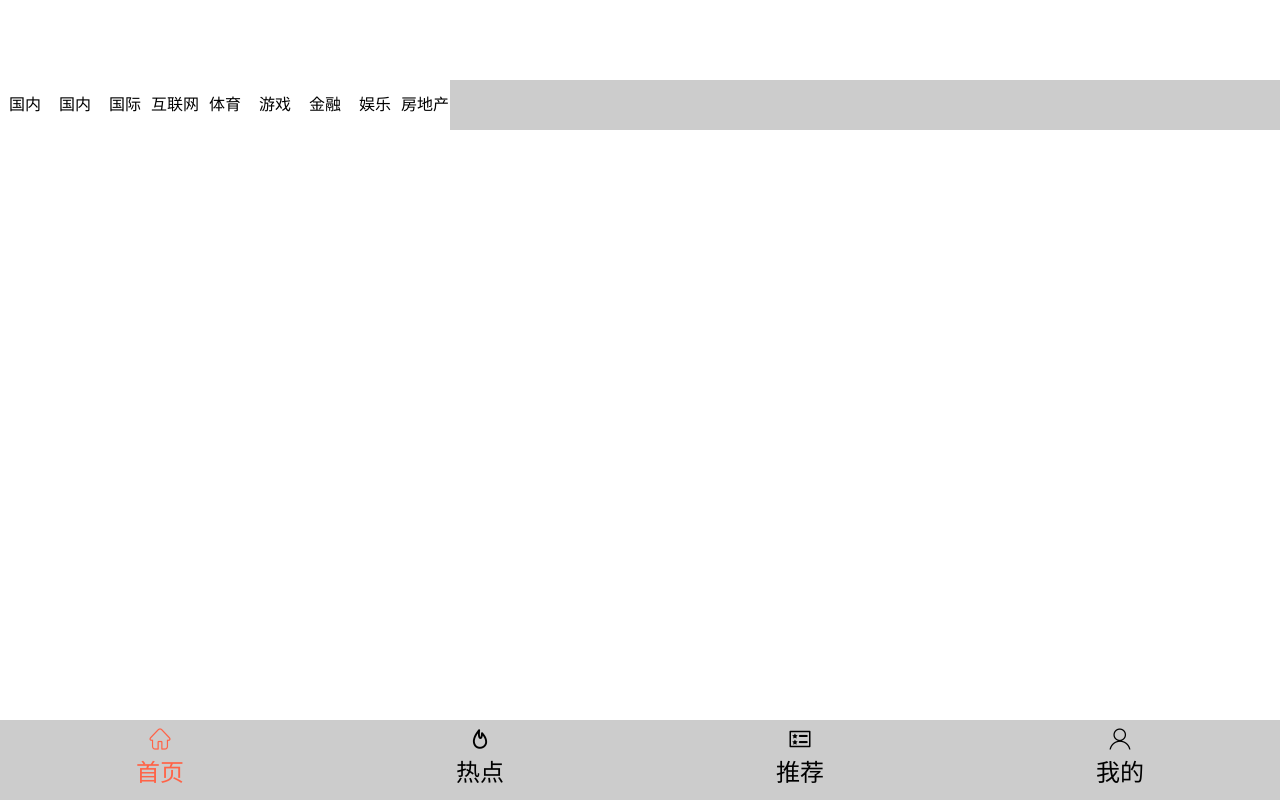
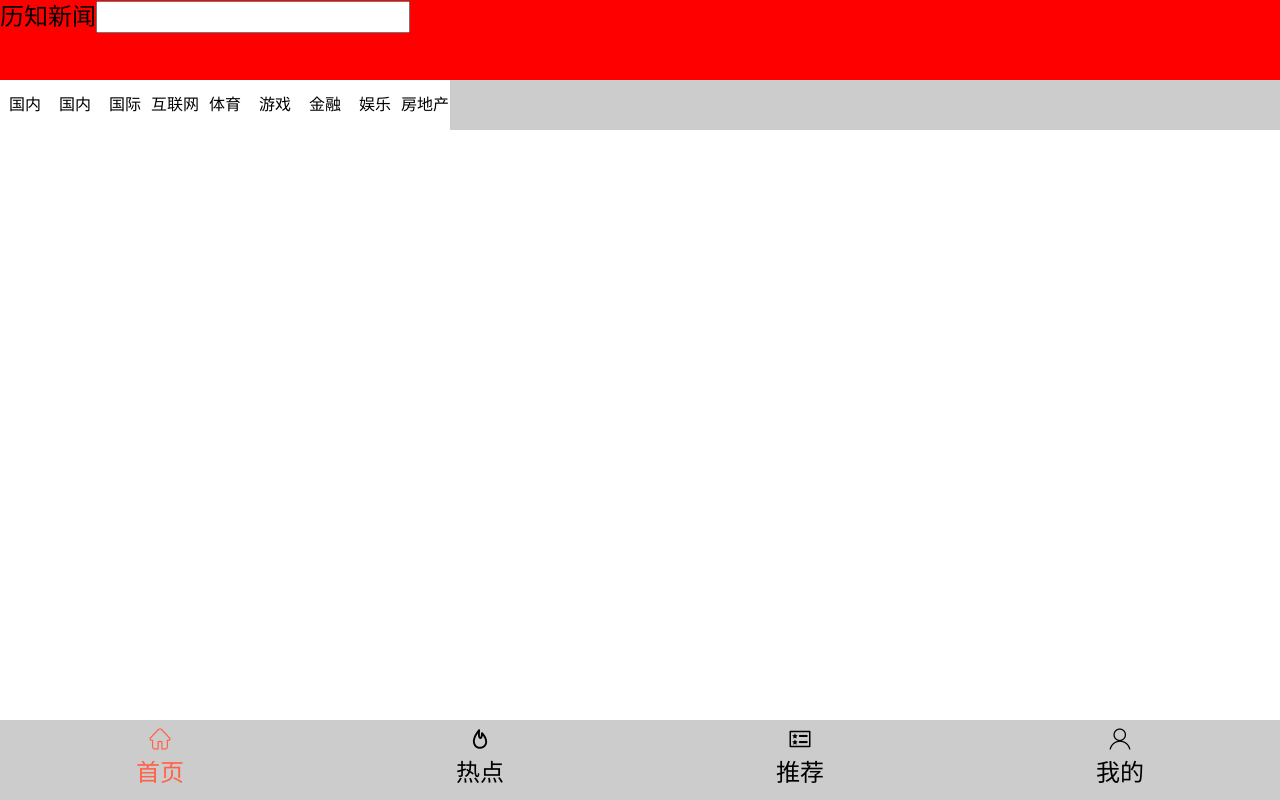
Before and after one commit to sjz01/lizhinews, a Vue app: page / in a window 1280 px wide. Built offline with nearby package versions, Linux system fonts and the light colour scheme.

Commit message:
(text测试)

```diff
--- a/src/components/Newlines.vue
+++ b/src/components/Newlines.vue
@@ -1,7 +1,7 @@
 <template>
     <div id="newlines">
         <!-- 顶部样式 没有加滑动效果 -->
-
+        <Navbar />
         <div id="Topbar" >
         <router-link  tag="span"  to="">国内</router-link>
         <router-link  tag="span"  to="">国内</router-link>
@@ -19,12 +19,15 @@
 
 <script>
 
-
+import Navbar from "./Navbar"
 
 
 
 export default {
   name: "Newlines",
+  components:{
+    Navbar
+  }
 
 };
 </script>
```
